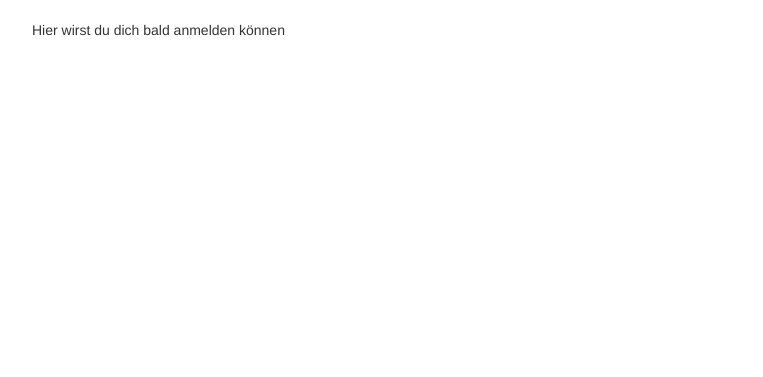
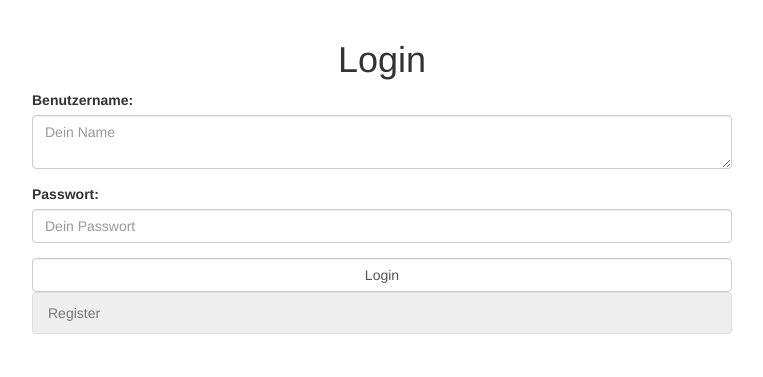
Before and after one commit to adanek/Durscht, a plain HTML site: page durscht.ui.web/app/views/main.scala.html at #/login in a window 1280 px wide. Shown: the whole page, without its empty margins (258-1021 px from the left). Drawn offline with Linux system fonts and the light colour scheme; files that its build step writes are made by us from their sources; files whose address does not match are found by name.

Commit message:
Login extended

```diff
--- a/durscht.ui.web/public/client/controller/LoginController.js
+++ b/durscht.ui.web/public/client/controller/LoginController.js
@@ -2,7 +2,7 @@
 (function (app) {
 
     var controller = function (barService, posting, $location) {
-        this.title = "Title";
+        this.title = "Login";
     };
 
     app.controller("LoginController", controller);
--- a/durscht.ui.web/public/client/views/login.html
+++ b/durscht.ui.web/public/client/views/login.html
@@ -1,3 +1,26 @@
 <div ng-controller="LoginController as ctrl">
-	Hier wirst du dich bald anmelden können
+	<h1 class="text-center">{{ctrl.title}}</h1>
+
+	<form novalidate>
+
+		<div class="form-group">
+			<label for="username">Benutzername:</label>
+			<textarea id="username" class="form-control" placeholder="Dein Name" ng-model="ctrl.login.username"></textarea>
+		</div>
+
+		<div class="form-group">
+			<label for="password">Passwort:</label>
+			<input id="password" class="form-control" placeholder="Dein Passwort" type="PASSWORD" ng-model="ctrl.login.password"/>
+		</div>
+
+		<div>
+			<input type="submit" value="Login" ng-click="ctrl.login.reset()" class="form-control"/>
+		</div>
+
+		<div class="list-group">
+			<a class="list-group-item disabled" >Register</a>
+		</div>
+
+	</form>
+
 </div>
```
